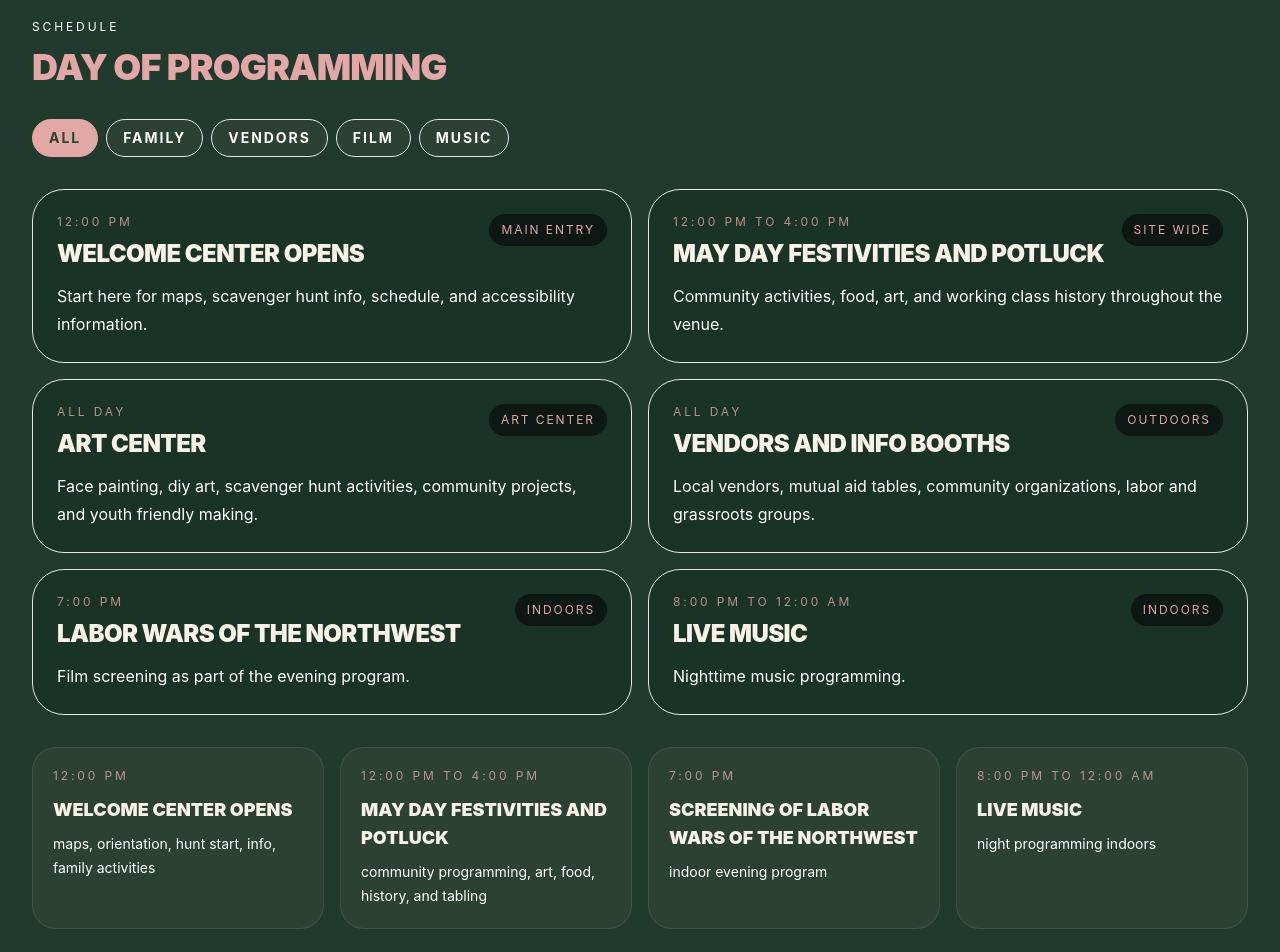
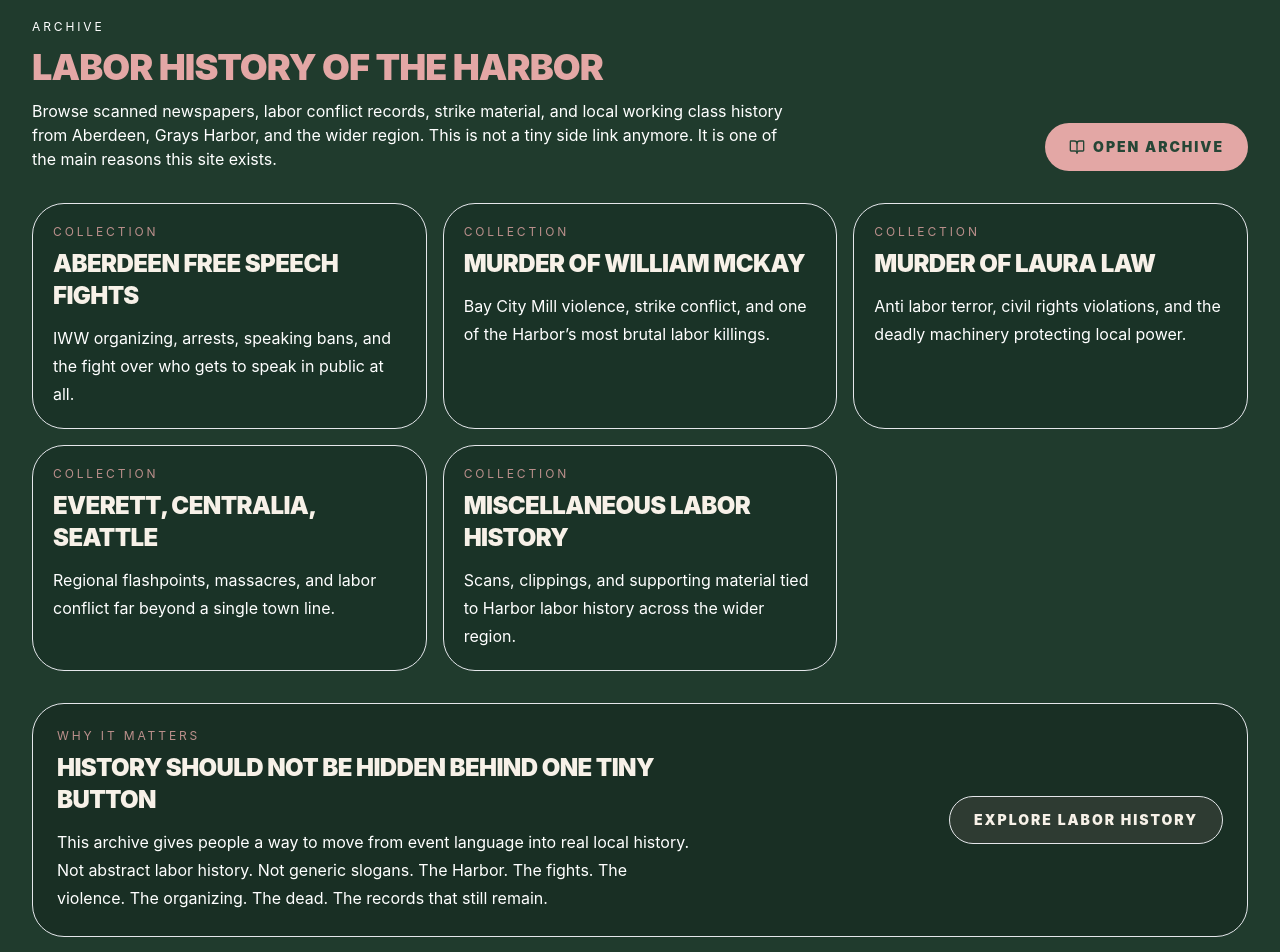
Before and after one commit to bjgarr-lgtm/May-Day-Site, a React (Vite) app: page / in a window 1280 px wide. Shown: the part 1700-2652 px from the top of the page. Built offline with nearby package versions, Linux system fonts and the light colour scheme.

Commit message:
Update MayDayWelcomeCenter.jsx

```diff
--- a/src/pages/MayDayWelcomeCenter.jsx
+++ b/src/pages/MayDayWelcomeCenter.jsx
@@ -54,6 +54,29 @@ const infoIconMap = {
   'why may day': HeartHandshake,
 }
 
+const archiveCollections = [
+  {
+    title: 'Aberdeen Free Speech Fights',
+    detail: 'IWW organizing, arrests, speaking bans, and the fight over who gets to speak in public at all.',
+  },
+  {
+    title: 'Murder of William McKay',
+    detail: 'Bay City Mill violence, strike conflict, and one of the Harbor’s most brutal labor killings.',
+  },
+  {
+    title: 'Murder of Laura Law',
+    detail: 'Anti labor terror, civil rights violations, and the deadly machinery protecting local power.',
+  },
+  {
+    title: 'Everett, Centralia, Seattle',
+    detail: 'Regional flashpoints, massacres, and labor conflict far beyond a single town line.',
+  },
+  {
+    title: 'Miscellaneous Labor History',
+    detail: 'Scans, clippings, and supporting material tied to Harbor labor history across the wider region.',
+  },
+]
+
 function scrollToSection(id, closeMenu) {
   const el = document.getElementById(id)
   if (el) el.scrollIntoView({ behavior: 'smooth' })
@@ -96,6 +119,13 @@ function NavBar() {
               {item.label}
             </button>
           ))}
+          <button
+            type="button"
+            onClick={() => scrollToSection('labor-history')}
+            className="rounded-full border border-[#e3a7a5]/18 px-4 py-2 text-sm font-semibold text-[#f7f1e8]/85 transition hover:border-[#e3a7a5]/45 hover:bg-[#e3a7a5]/10 hover:text-white"
+          >
+            Labor History
+          </button>
           <Link
             to="/hunt"
             className="rounded-full border border-[#e3a7a5]/18 px-4 py-2 text-sm font-semibold text-[#f7f1e8]/85 transition hover:border-[#e3a7a5]/45 hover:bg-[#e3a7a5]/10 hover:text-white"
@@ -127,6 +157,13 @@ function NavBar() {
                 {item.label}
               </button>
             ))}
+            <button
+              type="button"
+              onClick={() => scrollToSection('labor-history', setOpen)}
+              className="rounded-2xl border border-[#e3a7a5]/15 px-4 py-3 text-left text-sm font-semibold text-[#f7f1e8]/88"
+            >
+              Labor History
+            </button>
             <Link
               to="/hunt"
               onClick={() => setOpen(false)}
@@ -184,6 +221,14 @@ function Hero() {
                 </button>
               )
             })}
+            <button
+              type="button"
+              onClick={() => scrollToSection('labor-history')}
+              className="inline-flex h-auto min-h-11 items-center rounded-full border border-[#e3a7a5]/25 bg-black/20 px-4 py-3 text-xs font-black uppercase tracking-[0.14em] text-[#f7f1e8] transition hover:bg-[#e3a7a5]/10 sm:px-5 sm:text-sm sm:tracking-[0.15em]"
+            >
+              <BookOpen className="mr-2 h-4 w-4 shrink-0" />
+              labor history
+            </button>
             <Link to="/hunt">
               <button
                 type="button"
@@ -278,6 +323,61 @@ function HomeSection() {
             </div>
           )
         })}
+      </div>
+    </section>
+  )
+}
+
+function LaborHistorySection() {
+  return (
+    <section id="labor-history" className="border-y border-[#e3a7a5]/10 bg-black/15">
+      <div className="mx-auto max-w-7xl px-4 py-12 sm:px-6 sm:py-16 lg:px-8">
+        <div className="flex flex-col gap-5 lg:flex-row lg:items-end lg:justify-between">
+          <SectionTitle
+            eyebrow="archive"
+            title="labor history of the harbor"
+            body="Browse scanned newspapers, labor conflict records, strike material, and local working class history from Aberdeen, Grays Harbor, and the wider region. This is not a tiny side link anymore. It is one of the main reasons this site exists."
+          />
+          <div className="flex flex-wrap gap-3">
+            <Link
+              to={siteMeta.laborHistoryHref}
+              className="inline-flex min-h-12 items-center rounded-full bg-[#e3a7a5] px-6 py-3 text-sm font-black uppercase tracking-[0.14em] text-[#264636] transition hover:bg-[#efbbb9]"
+            >
+              <BookOpen className="mr-2 h-4 w-4 shrink-0" />
+              open archive
+            </Link>
+          </div>
+        </div>
+
+        <div className="mt-8 grid gap-4 md:grid-cols-2 xl:grid-cols-3">
+          {archiveCollections.map((item) => (
+            <div key={item.title} className="rounded-[2rem] border border-[#e3a7a5]/18 bg-[#183126]/75 p-5">
+              <p className="text-xs uppercase tracking-[0.24em] text-[#e3a7a5]/80">collection</p>
+              <h3 className="mt-2 text-xl font-black uppercase tracking-tight text-[#f7f1e8] sm:text-2xl">{item.title}</h3>
+              <p className="mt-3 leading-7 text-[#f7f1e8]/78">{item.detail}</p>
+            </div>
+          ))}
+        </div>
+
+        <div className="mt-8 rounded-[2rem] border border-[#e3a7a5]/18 bg-black/20 p-6">
+          <div className="grid gap-4 lg:grid-cols-[1.1fr_.9fr] lg:items-center">
+            <div>
+              <p className="text-xs uppercase tracking-[0.24em] text-[#e3a7a5]/80">why it matters</p>
+              <h3 className="mt-2 text-2xl font-black uppercase tracking-tight text-[#f7f1e8]">history should not be hidden behind one tiny button</h3>
+              <p className="mt-3 max-w-3xl leading-7 text-[#f7f1e8]/78">
+                This archive gives people a way to move from event language into real local history. Not abstract labor history. Not generic slogans. The Harbor. The fights. The violence. The organizing. The dead. The records that still remain.
+              </p>
+            </div>
+            <div className="flex flex-wrap gap-3 lg:justify-end">
+              <Link
+                to={siteMeta.laborHistoryHref}
+                className="inline-flex min-h-12 items-center rounded-full border border-[#e3a7a5]/18 bg-[#e3a7a5]/10 px-6 py-3 text-sm font-black uppercase tracking-[0.14em] text-[#f7f1e8] transition hover:bg-[#e3a7a5]/15"
+              >
+                explore labor history
+              </Link>
+            </div>
+          </div>
+        </div>
       </div>
     </section>
   )
@@ -539,6 +639,7 @@ export default function MayDayWelcomeCenter() {
         <NavBar />
         <Hero />
         <HomeSection />
+        <LaborHistorySection />
         <ScheduleSection />
         <MapSection />
         <HuntSection />
```
